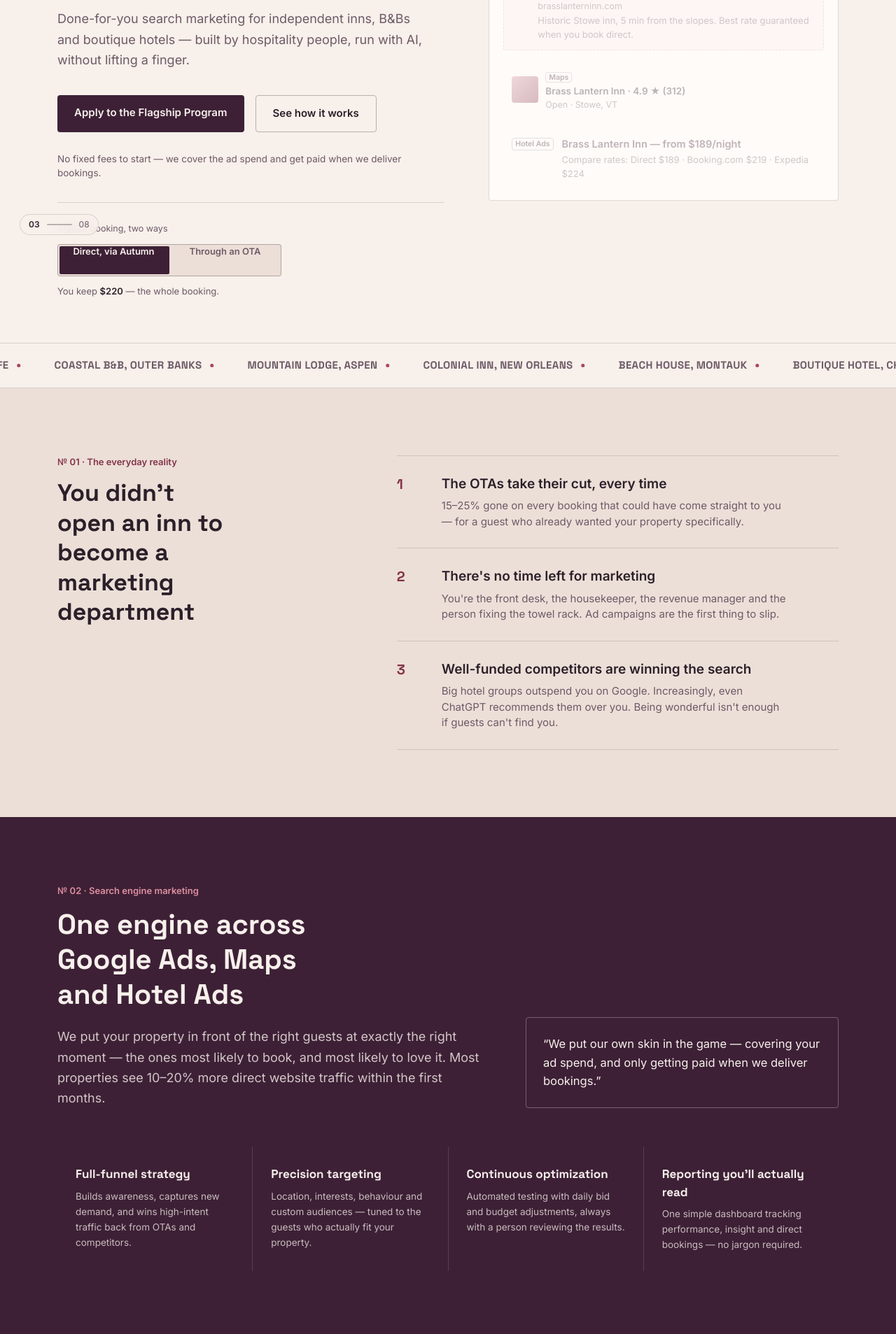
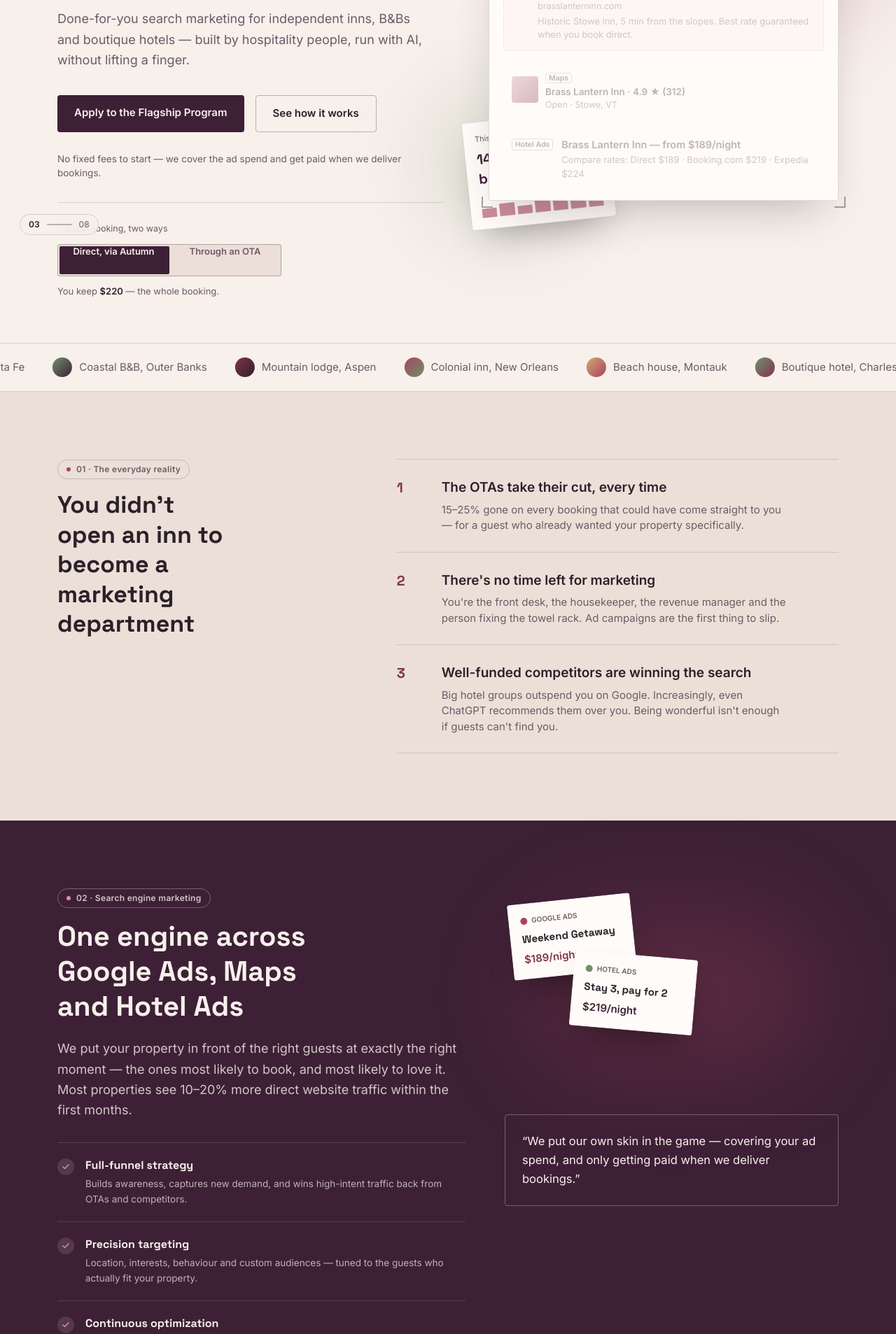
Before and after one commit to yafira/autumn, a Next.js app: page / in a window 1280 px wide. Shown: the part 440-2347 px from the top of the page at 70% size. Built offline with nearby package versions, Linux system fonts and the light colour scheme.

Commit message:
redesigned homepg with pill badges, checklist features, and hero tilt interaction

```diff
--- /dev/null
+++ b/src/components/Eyebrow.tsx
@@ -0,0 +1,26 @@
+export default function Eyebrow({
+  n,
+  label,
+  dark = false,
+}: {
+  n: string;
+  label: string;
+  dark?: boolean;
+}) {
+  return (
+    <div
+      className={`mb-4 inline-flex items-center gap-2 rounded-full border px-3 py-1 ${
+        dark ? "border-linen/30" : "border-ink/20"
+      }`}
+    >
+      <span className={`h-1.5 w-1.5 shrink-0 rounded-full ${dark ? "bg-[#e08fa0]" : "bg-rose"}`} />
+      <span
+        className={`text-[12px] font-semibold tracking-wide ${
+          dark ? "text-linen/80" : "text-ink-soft"
+        }`}
+      >
+        {n} · {label}
+      </span>
+    </div>
+  );
+}
--- a/src/components/Faq.tsx
+++ b/src/components/Faq.tsx
@@ -1,3 +1,5 @@
+import Eyebrow from "./Eyebrow";
+
 const FAQS = [
   {
     q: "What is \"SEM,\" really?",
@@ -26,7 +28,7 @@
     <section className="py-24">
       <div className="mx-auto max-w-[1180px] px-8">
         <div className="mb-10 max-w-[56ch]">
-          <div className="mb-3.5 text-[13px] font-semibold text-rose-deep">№ 06 · In plain language</div>
+          <Eyebrow n="06" label="In plain language" />
           <h2 className="font-display text-[30px] font-bold">Questions we get from owners, not marketers</h2>
         </div>
 
--- a/src/components/Flagship.tsx
+++ b/src/components/Flagship.tsx
@@ -1,3 +1,5 @@
+import Eyebrow from "./Eyebrow";
+
 const TERMS = [
   "We cover the ad spend — you take on no upfront cost.",
   "13% only on the bookings we actually deliver.",
@@ -17,9 +19,7 @@
             }}
           />
           <div className="relative">
-            <div className="mb-3.5 text-[13px] font-semibold text-rose-deep">
-              № 05 · By invitation, this season
-            </div>
+            <Eyebrow n="05" label="By invitation, this season" />
             <h2 className="max-w-[12ch] font-display text-[32px] font-bold leading-tight sm:text-[36px]">
               The Flagship Program
             </h2>
--- a/src/components/Hero.tsx
+++ b/src/components/Hero.tsx
@@ -1,4 +1,4 @@
-import SearchMock from "./SearchMock";
+import HeroVisual from "./HeroVisual";
 import RateToggle from "./RateToggle";
 
 export default function Hero() {
@@ -33,7 +33,7 @@
           <RateToggle />
         </div>
 
-        <SearchMock />
+        <HeroVisual />
       </div>
     </section>
   );
--- /dev/null
+++ b/src/components/HeroVisual.tsx
@@ -0,0 +1,70 @@
+"use client";
+
+import { useRef } from "react";
+import { motion, useMotionValue, useSpring, useTransform } from "framer-motion";
+import SearchMock from "./SearchMock";
+
+export default function HeroVisual() {
+  const ref = useRef<HTMLDivElement>(null);
+  const mx = useMotionValue(0);
+  const my = useMotionValue(0);
+  const rotateX = useSpring(useTransform(my, [-0.5, 0.5], [6, -6]), { stiffness: 200, damping: 20 });
+  const rotateY = useSpring(useTransform(mx, [-0.5, 0.5], [-6, 6]), { stiffness: 200, damping: 20 });
+
+  function handleMove(e: React.MouseEvent<HTMLDivElement>) {
+    const rect = ref.current?.getBoundingClientRect();
+    if (!rect) return;
+    mx.set((e.clientX - rect.left) / rect.width - 0.5);
+    my.set((e.clientY - rect.top) / rect.height - 0.5);
+  }
+
+  function handleLeave() {
+    mx.set(0);
+    my.set(0);
+  }
+
+  return (
+    <div className="relative">
+      {/* soft gradient-mesh backdrop */}
+      <div className="pointer-events-none absolute -inset-10 -z-10">
+        <div className="absolute -top-6 -right-6 h-56 w-56 rounded-full bg-rose/25 blur-3xl" />
+        <div className="absolute bottom-0 -left-8 h-48 w-48 rounded-full bg-sage/25 blur-3xl" />
+      </div>
+
+      {/* secondary peeking card */}
+      <motion.div
+        initial={{ opacity: 0, y: 20, rotate: -10 }}
+        whileInView={{ opacity: 1, y: 0, rotate: -6 }}
+        viewport={{ once: true }}
+        transition={{ duration: 0.6, ease: [0.16, 1, 0.3, 1] }}
+        className="absolute -bottom-8 -left-8 z-0 w-52 rounded-sm border border-ink/15 bg-card p-4 shadow-[0_25px_50px_-20px_rgba(43,32,41,0.35)]"
+      >
+        <div className="mb-1.5 text-[11px] text-ink-soft">This week</div>
+        <div className="font-display text-xl font-bold text-plum">14 direct bookings</div>
+        <div className="mt-2.5 flex h-8 items-end gap-1">
+          {[40, 55, 35, 70, 50, 85, 60].map((h, i) => (
+            <span key={i} className="w-full rounded-[1px] bg-rose/60" style={{ height: `${h}%` }} />
+          ))}
+        </div>
+      </motion.div>
+
+      {/* main card with corner brackets + tilt */}
+      <div className="relative z-10">
+        <span className="pointer-events-none absolute -top-2.5 -left-2.5 h-4 w-4 border-t-2 border-l-2 border-ink/40" />
+        <span className="pointer-events-none absolute -top-2.5 -right-2.5 h-4 w-4 border-t-2 border-r-2 border-ink/40" />
+        <span className="pointer-events-none absolute -bottom-2.5 -left-2.5 h-4 w-4 border-b-2 border-l-2 border-ink/40" />
+        <span className="pointer-events-none absolute -bottom-2.5 -right-2.5 h-4 w-4 border-b-2 border-r-2 border-ink/40" />
+
+        <motion.div
+          ref={ref}
+          onMouseMove={handleMove}
+          onMouseLeave={handleLeave}
+          style={{ rotateX, rotateY, transformPerspective: 900 }}
+          className="shadow-[0_30px_60px_-25px_rgba(43,32,41,0.3)]"
+        >
+          <SearchMock />
+        </motion.div>
+      </div>
+    </div>
+  );
+}
--- a/src/components/Marquee.tsx
+++ b/src/components/Marquee.tsx
@@ -3,14 +3,14 @@
 import { motion } from "framer-motion";
 
 const ITEMS = [
-  "Historic inn, Stowe VT",
-  "Adobe courtyard, Santa Fe",
-  "Coastal B&B, Outer Banks",
-  "Mountain lodge, Aspen",
-  "Colonial inn, New Orleans",
-  "Beach house, Montauk",
-  "Boutique hotel, Charleston",
-  "Ranch stay, Big Bear",
+  { label: "Historic inn, Stowe VT", from: "#a8455c", to: "#3d2036" },
+  { label: "Adobe courtyard, Santa Fe", from: "#d4a574", to: "#833449" },
+  { label: "Coastal B&B, Outer Banks", from: "#6f8f6e", to: "#3d2036" },
+  { label: "Mountain lodge, Aspen", from: "#833449", to: "#2b2029" },
+  { label: "Colonial inn, New Orleans", from: "#a8455c", to: "#6f8f6e" },
+  { label: "Beach house, Montauk", from: "#d4a574", to: "#a8455c" },
+  { label: "Boutique hotel, Charleston", from: "#6f8f6e", to: "#833449" },
+  { label: "Ranch stay, Big Bear", from: "#a8455c", to: "#d4a574" },
 ];
 
 export default function Marquee() {
@@ -19,17 +19,17 @@
   return (
     <div className="overflow-hidden border-y border-ink/15 bg-linen py-5">
       <motion.div
-        className="flex w-max gap-12"
+        className="flex w-max gap-10"
         animate={{ x: ["0%", "-50%"] }}
         transition={{ duration: 32, ease: "linear", repeat: Infinity }}
       >
         {track.map((item, i) => (
-          <div
-            key={i}
-            className="flex items-center gap-3 whitespace-nowrap font-display text-[15px] font-bold uppercase tracking-wide text-ink-soft"
-          >
-            {item}
-            <span className="h-[5px] w-[5px] shrink-0 rounded-full bg-rose" />
+          <div key={i} className="flex items-center gap-2.5 whitespace-nowrap">
+            <span
+              className="h-7 w-7 shrink-0 rounded-full"
+              style={{ background: `linear-gradient(135deg, ${item.from}, ${item.to})` }}
+            />
+            <span className="text-[15px] text-ink-soft">{item.label}</span>
           </div>
         ))}
       </motion.div>
--- /dev/null
+++ b/src/components/PriceCardStack.tsx
@@ -0,0 +1,39 @@
+"use client";
+
+import { motion } from "framer-motion";
+
+export default function PriceCardStack() {
+  return (
+    <div className="relative h-[300px] w-full">
+      <div className="absolute inset-8 rounded-full bg-rose/25 blur-3xl" />
+
+      <motion.div
+        initial={{ opacity: 0, y: 16, rotate: -8 }}
+        whileInView={{ opacity: 1, y: 0, rotate: -6 }}
+        viewport={{ once: true }}
+        transition={{ duration: 0.6, ease: [0.16, 1, 0.3, 1] }}
+        className="absolute left-2 top-4 w-44 rounded-sm border border-linen/25 bg-card p-4 shadow-[0_25px_50px_-20px_rgba(0,0,0,0.45)]"
+      >
+        <div className="mb-2 flex items-center gap-1.5 text-[10px] font-semibold text-ink-soft">
+          <span className="inline-block h-2.5 w-2.5 rounded-full bg-rose" /> GOOGLE ADS
+        </div>
+        <div className="font-display text-[15px] font-bold text-ink">Weekend Getaway</div>
+        <div className="mt-1.5 text-[15px] font-bold text-rose-deep">$189/night</div>
+      </motion.div>
+
+      <motion.div
+        initial={{ opacity: 0, y: 16, rotate: 8 }}
+        whileInView={{ opacity: 1, y: 0, rotate: 5 }}
+        viewport={{ once: true }}
+        transition={{ duration: 0.6, delay: 0.12, ease: [0.16, 1, 0.3, 1] }}
+        className="absolute left-24 top-24 w-44 rounded-sm border border-linen/25 bg-card p-4 shadow-[0_25px_50px_-20px_rgba(0,0,0,0.45)]"
+      >
+        <div className="mb-2 flex items-center gap-1.5 text-[10px] font-semibold text-ink-soft">
+          <span className="inline-block h-2.5 w-2.5 rounded-full bg-sage" /> HOTEL ADS
+        </div>
+        <div className="font-display text-[15px] font-bold text-ink">Stay 3, pay for 2</div>
+        <div className="mt-1.5 text-[15px] font-bold text-plum">$219/night</div>
+      </motion.div>
+    </div>
+  );
+}
--- a/src/components/Problem.tsx
+++ b/src/components/Problem.tsx
@@ -1,6 +1,7 @@
 "use client";
 
 import { motion } from "framer-motion";
+import Eyebrow from "./Eyebrow";
 
 const ITEMS = [
   {
@@ -22,9 +23,7 @@
     <section className="bg-linen-deep py-24">
       <div className="mx-auto grid max-w-[1180px] grid-cols-1 gap-10 px-8 lg:grid-cols-[0.8fr_1.2fr] lg:gap-16">
         <div>
-          <div className="mb-3.5 text-[13px] font-semibold text-rose-deep">
-            № 01 · The everyday reality
-          </div>
+          <Eyebrow n="01" label="The everyday reality" />
           <h2 className="max-w-[11ch] font-display text-[34px] font-bold leading-tight">
             You didn&apos;t open an inn to become a marketing department
           </h2>
--- a/src/components/Sem.tsx
+++ b/src/components/Sem.tsx
@@ -1,4 +1,6 @@
 import FunnelDiagram from "./FunnelDiagram";
+import PriceCardStack from "./PriceCardStack";
+import Eyebrow from "./Eyebrow";
 
 const FEATURES = [
   {
@@ -23,32 +25,41 @@
   return (
     <section id="sem" className="bg-plum py-24 text-linen">
       <div className="mx-auto max-w-[1180px] px-8">
-        <div className="mb-14 grid grid-cols-1 items-end gap-10 lg:grid-cols-[1.15fr_0.85fr] lg:gap-16">
+        <div className="mb-16 grid grid-cols-1 items-start gap-14 lg:grid-cols-[1.1fr_0.9fr]">
           <div>
-            <div className="mb-3.5 text-[13px] font-semibold text-[#e08fa0]">
-              № 02 · Search engine marketing
-            </div>
+            <Eyebrow n="02" label="Search engine marketing" dark />
             <h2 className="max-w-[15ch] font-display text-[32px] font-bold leading-tight text-linen sm:text-[40px]">
               One engine across Google Ads, Maps and Hotel Ads
             </h2>
-            <p className="mt-5 max-w-[60ch] text-[18px] leading-relaxed text-linen/80">
+            <p className="mt-5 max-w-[58ch] text-[18px] leading-relaxed text-linen/80">
               We put your property in front of the right guests at exactly the right moment — the ones most likely to book, and most likely to love it. Most properties see 10–20% more direct website traffic within the first months.
             </p>
+
+            <div className="mt-8 divide-y divide-linen/15 border-t border-linen/15">
+              {FEATURES.map((f) => (
+                <div key={f.title} className="flex gap-4 py-5">
+                  <span className="mt-0.5 flex h-6 w-6 shrink-0 items-center justify-center rounded-full bg-linen/12">
+                    <svg width="12" height="12" viewBox="0 0 24 24" fill="none">
+                      <path d="M4 12l5 5 11-11" stroke="#e08fa0" strokeWidth="3" strokeLinecap="round" strokeLinejoin="round" />
+                    </svg>
+                  </span>
+                  <div>
+                    <h4 className="mb-1 font-display text-[16px] font-bold text-linen">{f.title}</h4>
+                    <p className="text-[13.5px] leading-relaxed text-linen/70">{f.body}</p>
+                  </div>
+                </div>
+              ))}
+            </div>
           </div>
-          <div className="rounded-sm border border-linen/30 p-6">
-            <p className="text-[16.5px] leading-relaxed text-linen">
-              &ldquo;We put our own skin in the game — covering your ad spend, and only getting paid when we deliver bookings.&rdquo;
-            </p>
+
+          <div className="flex flex-col gap-6">
+            <PriceCardStack />
+            <div className="rounded-sm border border-linen/30 p-6">
+              <p className="text-[16.5px] leading-relaxed text-linen">
+                &ldquo;We put our own skin in the game — covering your ad spend, and only getting paid when we deliver bookings.&rdquo;
+              </p>
+            </div>
           </div>
-        </div>
-
-        <div className="grid grid-cols-1 gap-px overflow-hidden rounded-sm bg-linen/15 sm:grid-cols-2 lg:grid-cols-4">
-          {FEATURES.map((f) => (
-            <div key={f.title} className="bg-plum p-6.5">
-              <h4 className="mb-2 font-display text-[17px] font-bold text-linen">{f.title}</h4>
-              <p className="text-[13.5px] leading-relaxed text-linen/75">{f.body}</p>
-            </div>
-          ))}
         </div>
 
         <FunnelDiagram />
--- a/src/components/Services.tsx
+++ b/src/components/Services.tsx
@@ -1,3 +1,5 @@
+import Eyebrow from "./Eyebrow";
+
 const SERVICES = [
   {
     title: "Email marketing",
@@ -31,7 +33,7 @@
     <section id="services" className="bg-linen-deep py-24">
       <div className="mx-auto max-w-[1180px] px-8">
         <div className="mb-11 max-w-[60ch]">
-          <div className="mb-3.5 text-[13px] font-semibold text-rose-deep">№ 04 · Beyond search</div>
+          <Eyebrow n="04" label="Beyond search" />
           <h2 className="font-display text-[30px] font-bold">Everything else runs quietly in the background</h2>
           <p className="mt-3 text-[15.5px] text-ink-soft">
             Search marketing is the core of what we do. These round it out — pick them up whenever you&apos;re ready.
```
